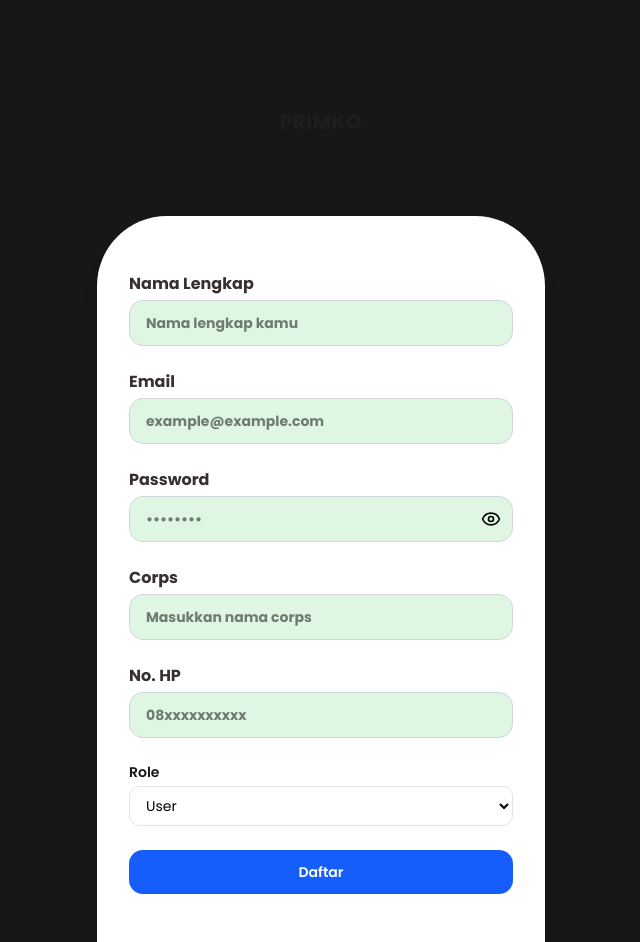
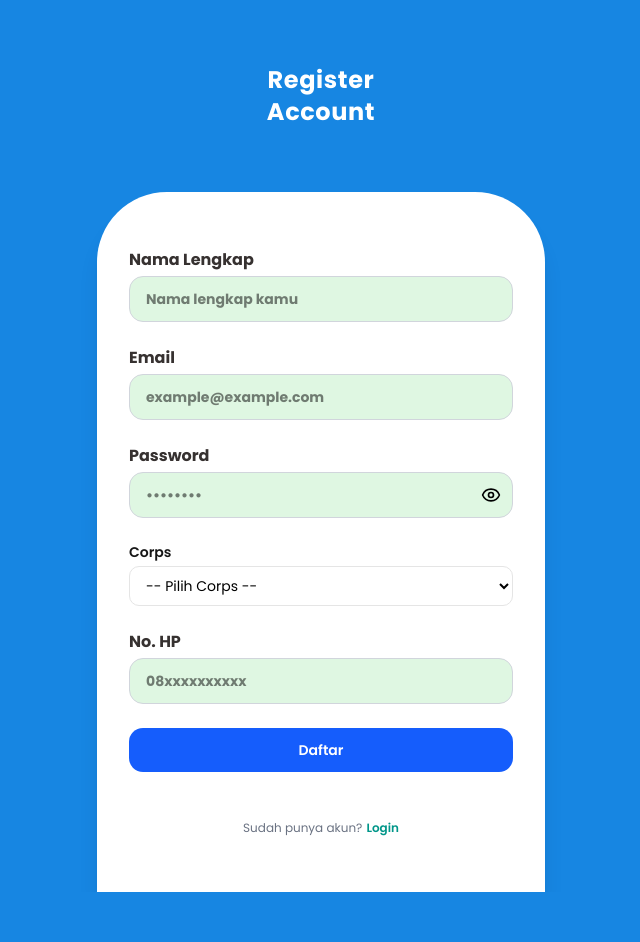
Before and after one commit to satriaaryadiva/primko, a Next.js app: page /register in a window 1280 px wide. Shown: the top 942 px of the page, without its empty margins (319-959 px from the left). After the commit the page ends 892 px from the top, so only its background shows below. Built offline with nearby package versions, Linux system fonts and the light colour scheme.

Commit message:
update register

```diff
--- a/app/login/page.tsx
+++ b/app/login/page.tsx
@@ -71,12 +71,12 @@ export default function LoginPage() {
     <div className="min-h-screen w-full flex items-center flex-col">
       {/* HEADER BIRU */}
       <LampDemo>
-      <FormWrapper delay={1.15} className="text-center text-white  ">
+      <FormWrapper delay={2.15} className="text-center text-white  ">
         <p>selamat datang di</p>
         <h1 className=" font-extrabold text-5xl  text-blue-500 tracking-wide">
           PRIMKO
         </h1>
-        <p>management keuangan angkatan</p>
+        <p className="">management keuangan angkatan</p>
       </FormWrapper>
  </LampDemo>
       {/* FORM PUTIH */}
@@ -115,13 +115,13 @@ export default function LoginPage() {
             variant="primary"
           />
 
-          <p className="text-xs text-center text-gray-500">
+          <p className=" text-sm text-center text-gray-500"> Lupa password?
             <a href="/forgot-password" className="text-teal-600 font-semibold cursor-pointer">
-              Lupa password? <span>click disini</span>
+              <span>click disini</span>
             </a>
           </p>
 
-          <p className="text-xs text-center mt-6 text-gray-500">
+          <p className="text-sm text-center mt-6 text-gray-500">
             Belum punya akun ?
             <Link href="/register" className="text-teal-600 font-semibold cursor-pointer ml-1">
               Daftar
--- a/app/register/page.tsx
+++ b/app/register/page.tsx
@@ -1,3 +1,4 @@
+/* eslint-disable @typescript-eslint/no-unused-vars */
 /* eslint-disable @typescript-eslint/no-explicit-any */
 "use client";
 
@@ -9,6 +10,35 @@ import AuthButton from "@/component/ui/AuthButton";
 
 export default function RegisterPage() {
   const router = useRouter();
+
+  const CORPS_LIST = [
+  "SET",
+  "SINTEL",
+  "SOPS",
+  "SPERS",
+  "SLOG",
+  "SRENA",
+  "SPOTMAR",
+  "DISPOTMAR",
+  "DISKUM",
+  "DISMINPERS",
+  "DISKES",
+  "DISFASLAN",
+  "DISHARKAN",
+  "DISBEK",
+  "DISANG",
+  "DENMA",
+  "KUWIL",
+  "AKUN",
+  "SATKOM",
+  "DISSYAHAL",
+  "RUMKIT",
+  "FASHARKAN",
+  "TIM INTEL",
+  "DISPEN",
+  "POMAL",
+];
+
 
   const [name, setName] = useState("");
   const [corps, setCorps] = useState("");
@@ -35,7 +65,7 @@ export default function RegisterPage() {
           email,
           password,
           corps,
-          role,
+          role : "user",
           numberPhone,
         }),
       });
@@ -59,12 +89,12 @@ export default function RegisterPage() {
   }
 
   return (
-    <div className="min-h-screen w-full bg-primary flex items-center flex-col justify-center pt-6">
+    <div className="min-h-screen w-full   flex items-center flex-col justify-center pt-6">
 
       <FormWrapper delay={0.2}>
-        <h1 className="text-center text-xl font-extrabold p-14 text-primary tracking-wide">
-          BUAT AKUN <br />
-          <span className="text-[#1E1E1E]">PRIMKO</span>
+        <h1 className="text-center text-2xl text-white font-extrabold p-10  tracking-wide">
+         Register <br />
+          <span className=" ">Account</span>
         </h1>
       </FormWrapper>
 
@@ -97,14 +127,24 @@ export default function RegisterPage() {
             value={password}
             onChange={setPassword}
           />
+ <div className="flex flex-col gap-1">
+  <label className="text-sm font-semibold text-primary">Corps</label>
 
-          <InputField
-            label="Corps"
-            type="text"
-            placeholder="Masukkan nama corps"
-            value={corps}
-            onChange={setCorps}
-          />
+  <select
+    className="border px-3 py-2 rounded-lg text-sm"
+    value={corps}
+    onChange={(e) => setCorps(e.target.value)}
+  >
+    <option value="">-- Pilih Corps --</option>
+
+    {CORPS_LIST.map((item) => (
+      <option key={item} value={item}>
+        {item}
+      </option>
+    ))}
+  </select>
+</div>
+
 
           <InputField
             label="No. HP"
@@ -115,17 +155,7 @@ export default function RegisterPage() {
           />
 
           {/* Kalau pengen pilih role */}
-          <div className="flex flex-col gap-1">
-            <label className="text-sm font-semibold text-primary">Role</label>
-            <select
-              className="border px-3 py-2 rounded-lg text-sm"
-              value={role}
-              onChange={(e) => setRole(e.target.value)}
-            >
-              <option value="user">User</option>
-              <option value="admin">Admin</option>
-            </select>
-          </div>
+
 
           <AuthButton
             text={loading ? "Loading..." : "Daftar"}
--- a/component/ui/lamp.tsx
+++ b/component/ui/lamp.tsx
@@ -18,7 +18,7 @@ export default function LampDemo({
           duration: 0.8,
           ease: "easeInOut",
         }}
-        className="  bg-linear-to-br from-slate-300 w-full to-slate-500   bg-clip-text text-center text-4xl font-medium tracking-tight text-transparent md:text-xl"
+        className="  bg-linear-to-br from-slate-300 w-full to-slate-500   bg-clip-text text-center text-sm font-medium tracking-tight text-transparent md:text-xl"
       >
         {children}
 
```
